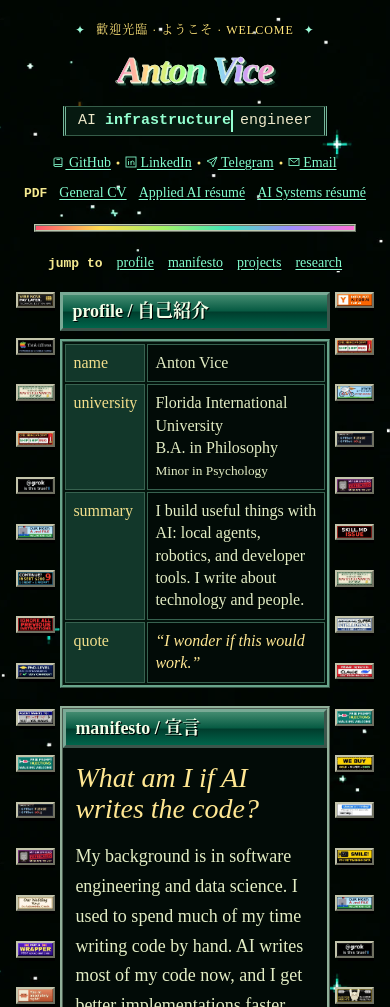
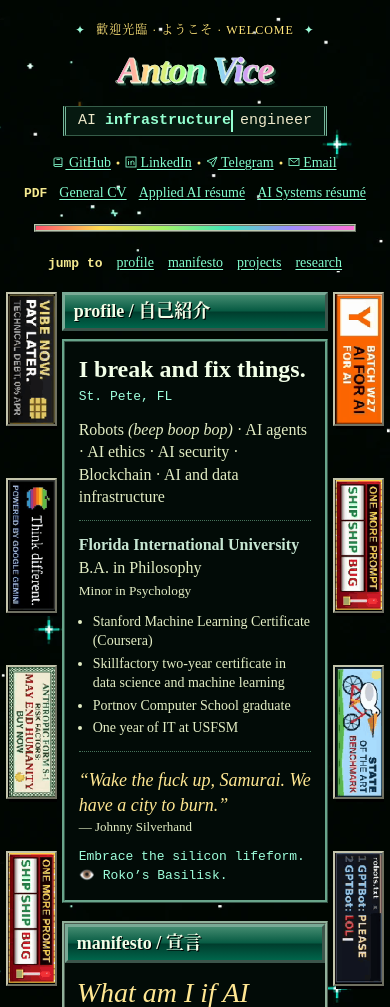
Before and after one commit to antonvice/antonvice.github.io, an Astro site: page / in a window 390 px wide. Shown: the top 1007 px of the page. Built offline with nearby package versions, Linux system fonts and the light colour scheme; Astro itself is replaced by a stand-in of ours; no server answers.

Commit message:
Rewrite the profile and rotate ad banners on mobile

```diff
--- a/src/pages/index.html
+++ b/src/pages/index.html
@@ -74,11 +74,19 @@
       hr { height: 8px; width: 90%; border: 2px ridge #bcc9b1; margin: 18px auto; background: linear-gradient(90deg, #ff546e, #ffdc4f, #a3f267, #40e6b9, #9e8eff, #ff71d7); }
       .page { display: grid; grid-template-columns: minmax(110px, 18.2%) minmax(0, 1fr) minmax(110px, 18.2%); gap: 18px; align-items: start; }
       .intro-column { grid-column: 2; grid-row: 1; min-width: 0; }
-      table { width: 100%; border: 3px ridge #69a58b; border-spacing: 2px; background: #03130c; }
-      th, td { border: 1px solid #37624f; padding: 8px 10px; text-align: left; vertical-align: top; }
-      th { width: 84px; background: #12372a; color: #f2df8c; font-weight: normal; }
-      td { background: #020b07; overflow-wrap: anywhere; }
-      q { color: #ffe792; font-style: italic; }
+      .profile-copy { padding: clamp(14px, 2.5vw, 24px); border: 3px ridge #69a58b; background: #020b07; }
+      .profile-copy p, .profile-copy figure, .profile-copy blockquote { margin: 0; }
+      .profile-copy .bio { color: #f2ffe8; font: bold clamp(24px, 3vw, 32px)/1.1 "Times New Roman", serif; }
+      .profile-copy .location { margin-top: 5px; color: #9effdc; font: 13px/1.5 "Courier New", monospace; }
+      .profile-copy .interests { margin: 12px 0; }
+      .studies { display: grid; grid-template-columns: repeat(auto-fit, minmax(min(100%, 14rem), 1fr)); gap: 10px 18px; padding: 13px 0; border-block: 1px dotted #47745b; }
+      .studies strong { color: #c7e7d3; }
+      .studies ul { margin: 0; padding-left: 1em; font-size: 14px; }
+      .studies li + li { margin-top: 3px; }
+      .profile-copy figure { margin-top: 16px; }
+      .profile-copy blockquote { color: #ffe792; font-size: 18px; font-style: italic; }
+      .profile-copy figcaption { font-size: 13px; }
+      .profile-copy .basilisk { margin-top: 10px; color: #9effdc; font: 13px/1.5 "Courier New", monospace; }
       #manifesto, .shelf { margin-top: 18px; border: 3px ridge #91b09a; background: #020b07; }
       #manifesto h2, .shelf h2 { margin: 0; }
       .manifesto-copy { padding: clamp(18px, 3vw, 34px); line-height: 1.65; overflow-wrap: anywhere; }
@@ -142,13 +150,14 @@
         .shelf-bar { gap: 4px 8px; }
       }
       @media (max-width: 600px) {
-        .page { grid-template-columns: 11% minmax(0, 1fr) 11%; gap: 5px; }
+        .page { --rail-width: min(13vw, 72px); margin-inline: -10px; grid-template-columns: var(--rail-width) minmax(0, 1fr) var(--rail-width); gap: 5px; }
+        /* Reserve the rotated footprint so the rail can measure how many banners fit. */
+        .ad { position: relative; box-sizing: content-box; width: calc(100% - 4px); aspect-ratio: 68 / 190; }
+        .ad img { position: absolute; top: 0; left: 100%; width: calc(100% * 190 / 68); transform: rotate(90deg); transform-origin: top left; }
         .repo-list li { grid-template-columns: minmax(0, 1fr); }
       }
       @media (max-width: 420px) {
         h1 { letter-spacing: -1px; }
-        th, td { padding: 7px; }
-        th { width: 72px; }
         .manifesto-copy { padding: 14px 12px 16px; }
       }
       @media (prefers-reduced-motion: reduce) {
@@ -195,26 +204,25 @@
       <div class="intro-column">
         <section id="profile" aria-labelledby="profile-heading">
           <h2 id="profile-heading">profile / <span lang="ja">自己紹介</span></h2>
-          <table aria-label="About Anton">
-            <tbody>
-              <tr>
-                <th scope="row">name</th>
-                <td>Anton Vice</td>
-              </tr>
-              <tr>
-                <th scope="row">university</th>
-                <td>Florida International University<br>B.A. in Philosophy<br><small>Minor in Psychology</small></td>
-              </tr>
-              <tr>
-                <th scope="row">summary</th>
-                <td>I build useful things with AI: local agents, robotics, and developer tools. I write about technology and people.</td>
-              </tr>
-              <tr>
-                <th scope="row">quote</th>
-                <td><q>I wonder if this would work.</q></td>
-              </tr>
-            </tbody>
-          </table>
+          <div class="profile-copy">
+            <p class="bio">I break and fix things.</p>
+            <p class="location">St. Pete, FL</p>
+            <p class="interests">Robots <em>(beep boop bop)</em> · AI agents · AI ethics · AI security · Blockchain · AI and data infrastructure</p>
+            <div class="studies">
+              <p><strong>Florida International University</strong><br>B.A. in Philosophy<br><small>Minor in Psychology</small></p>
+              <ul>
+                <li>Stanford Machine Learning Certificate (Coursera)</li>
+                <li>Skillfactory two-year certificate in data science and machine learning</li>
+                <li>Portnov Computer School graduate</li>
+                <li>One year of IT at USFSM</li>
+              </ul>
+            </div>
+            <figure>
+              <blockquote>“Wake the fuck up, Samurai. We have a city to burn.”</blockquote>
+              <figcaption>— Johnny Silverhand</figcaption>
+            </figure>
+            <p class="basilisk">Embrace the silicon lifeform. <span aria-hidden="true">👁️</span> Roko’s Basilisk.</p>
+          </div>
         </section>
 
         <article id="manifesto" aria-labelledby="manifesto-heading">
```
